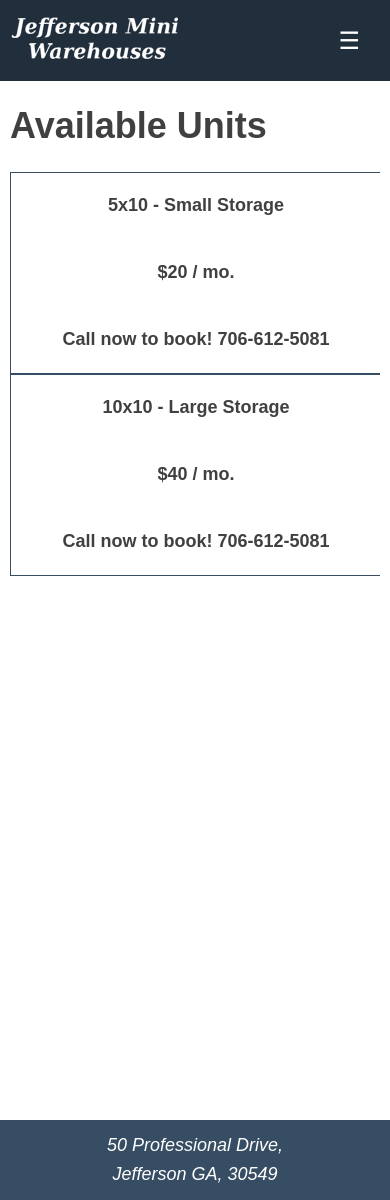
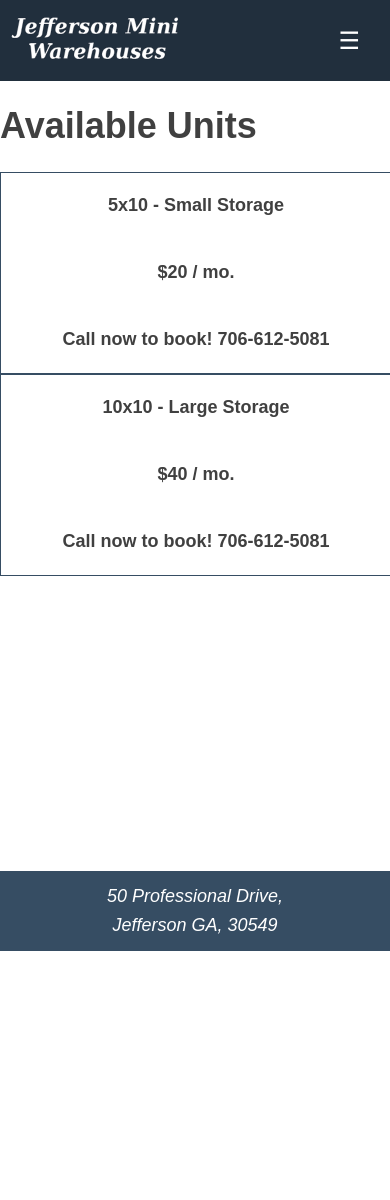
Before and after one commit to jmbuchanan/storage-ui, a React (Create React App) app: page /units in a window 390 px wide. After the commit the page ends 951 px from the top, so only its background shows below. Built offline with nearby package versions, Linux system fonts and the light colour scheme.

Commit message:
changed grid layout

```diff
--- a/src/routes/Home.js
+++ b/src/routes/Home.js
@@ -6,11 +6,13 @@
 
 function Home() {
     return (
-      <>
-        <Banner />
-        <BodyText />
-        <GoogleMap />
-      </>
+      <div className="default-body">
+        <div className="home">
+          <Banner />
+          <BodyText />
+          <GoogleMap />
+        </div>
+      </div>
     );
 }
 
--- a/src/style.css
+++ b/src/style.css
@@ -1,12 +1,6 @@
 html {
   box-sizing: border-box;
 }
-
-/*
-*, *:before, *:after {
-  box-sizing: inherit;
-}
-*/
 
 body {
   margin: 0px;
@@ -18,17 +12,17 @@
 .container {
   min-height: 951px;
   display: grid;
-  grid-template-columns: 17.5% 32.5% 1fr 17.5%;
-  grid-template-rows: 80px 40% 1fr 80px;
+  grid-template-columns: 17.5% 65% 17.5%;
+  grid-template-rows: auto 1fr 80px;
 }
 
 header {
-  grid-area: 1 / 1 / 2 / 5;
+  grid-area: 1 / 1 / 2 / 4;
   background-color: #212F3D;
 }
 
 nav {
-  grid-area: 1 / 2 / 2 / 4;
+  grid-area: 1 / 2 / 2 / 3;
   color: white;
   display: flex;
   flex-direction: row;
@@ -83,14 +77,19 @@
 }
 
 .default-body {
-  grid-area: 2 / 2 / 4 / 4;
-  overflow: scroll;
+  grid-area: 2 / 2 / 3 / 3;
+}
+
+.home {
+  display: grid;
+  grid-template-columns: 1fr 1fr;
+  grid-template-rows: 1fr 1fr;
+  overflow: hidden;
 }
 
 .picture-div {
-  grid-row: 2;
-  grid-column: 2 / 4;
   overflow: hidden;
+  grid-area: 1 / 1 / 2 / 3;
 }
 
 .picture {
@@ -99,34 +98,9 @@
   float: right;
 }
 
-.info {
+.body-text {
   grid-row: 2;
-  grid-column: 3;
-  background-color: gray;
-}
-
-.features {
-  height: 100%;
-  display: flex;
-  justify-content: space-around;
-  flex-direction: column;
-  margin: 0px;
-  padding: 0px 0px 0px 20px;
-  color: white;
-  font-size: 24px;
-}
-
-.feature {
-  list-style: none;
-}
-
-.feature:before {
-  content: '✓ ';
-}
-
-.body-text {
-  grid-row: 3;
-  grid-column: 2;
+  grid-column: 1;
   padding-right: 10px;
 }
 
@@ -139,23 +113,23 @@
 }
 
 .map {
-  grid-row: 3;
-  grid-column: 3;
+  grid-row: 2;
+  grid-column: 2;
   padding: 15px 0px;
   cursor: pointer;
 }
 
 .map iframe {
   height: 100%;
-  width: 100%;
+  width: 98.5%;
 }
 
 footer {
   display: flex;
   align-items: center;
   justify-content: center;
-  grid-row: 4;
-  grid-column: 1 / 5;
+  grid-row: 3;
+  grid-column: 1 / 4;
   background-color:  #364D63;
   font-size: 18px;
   line-height: 1.6;
@@ -214,10 +188,7 @@
 @media only screen and (max-width: 900px) {
 
   .container {
-    height: 1200px;
-    display: grid;
     grid-template-columns: 100%;
-    grid-template-rows: 80px 1fr 1fr 1fr 80px;
   }
 
   nav {
@@ -236,30 +207,34 @@
   }
 
   .default-body {
-    grid-area: 2 / 1 / 5 / 2;
-    margin: 0px 10px;
+    grid-area: 2 / 1 / 3 / 2;
+  }
+
+  .home {
+    grid-template-columns: 100%;
+    grid-template-rows: 1fr auto 1fr;
   }
 
   .picture-div {
-    grid-row: 2;
+    grid-row: 1;
     grid-column: 1;
   }
 
   .body-text {
-    grid-row: 3;
+    grid-row: 2;
     grid-column: 1;
     margin: 0px 10px;
   }
 
   .map {
-    grid-row: 4;
+    grid-row: 3;
     grid-column: 1;
     height: 400px;
     margin: 0px 10px;
   }
 
   footer {
-    grid-row: 5;
+    grid-row: 3;
     grid-column: 1;
     text-align: center;
     color: white;
@@ -273,10 +248,6 @@
 }
 
 @media only screen and (max-width: 500px) {
-
-  .container {
-    grid-template-rows: auto 380px 1fr 1fr 80px;
-  }
 
   nav {
     flex-direction: column;
```
